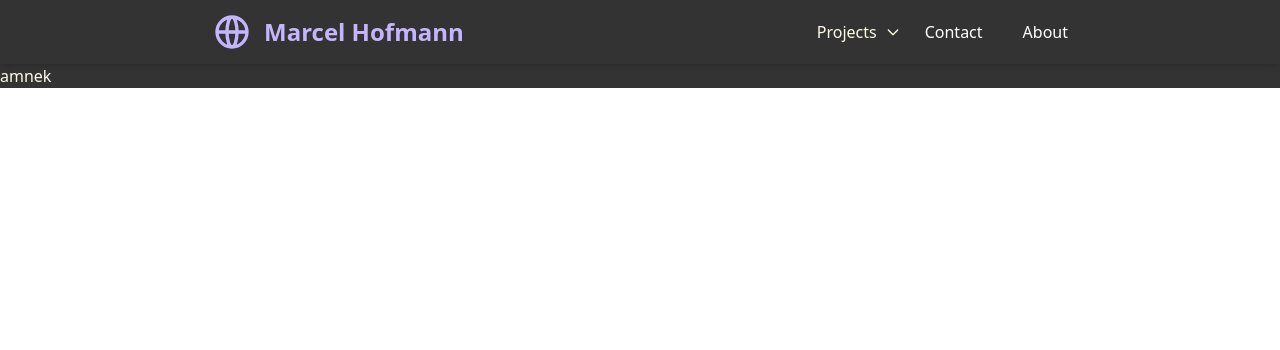
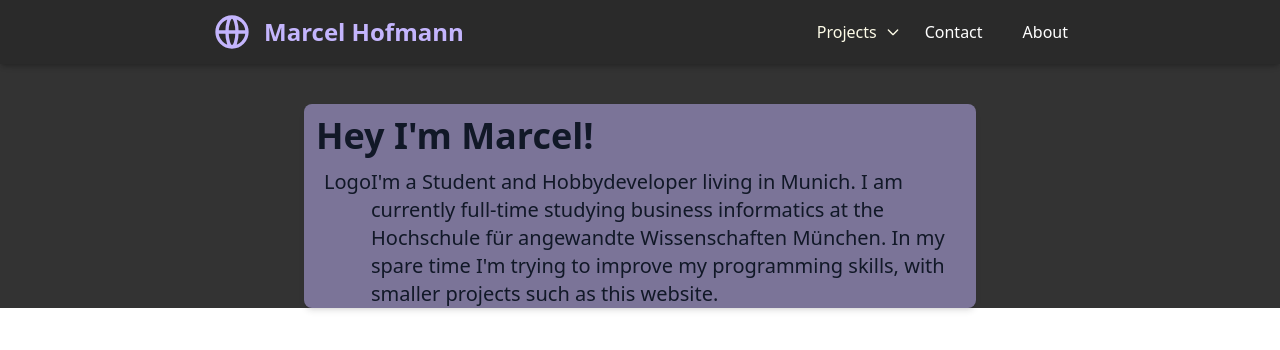
Before and after one commit to marcelhfm/MyWebsite, a Next.js app in the folder client/: page / in a window 1280 px wide. Shown: the top 350 px of the page. Built offline with nearby package versions, Linux system fonts and the light colour scheme.

Commit message:
index incomplete

```diff
--- a/client/components/Navbar.tsx
+++ b/client/components/Navbar.tsx
@@ -7,8 +7,9 @@ interface NavbarProps {}
 
 export const Navbar: React.FC<NavbarProps> = ({}) => {
   return (
-    <nav className="bg-transparent shadow-md">
-      <div className="max-w-4xl mx-auto flex justify-between bg-transparent">
+    <div className="bg-clip-border sticky top-0 z-50 shadow-md w-full bg-opacity-80 blur-backdrop-filter bg-nav">
+      <nav className="shadow-md w-full">
+        <div className="max-w-4xl mx-auto flex justify-between">
           {/* Logo */}
 
           <div className="">
@@ -85,5 +86,6 @@ export const Navbar: React.FC<NavbarProps> = ({}) => {
           </div>
         </div>
       </nav>
+    </div>
   );
 };
--- /dev/null
+++ b/client/components/Pane.tsx
@@ -0,0 +1,11 @@
+import React from "react";
+
+interface PaneProps {}
+
+export const Pane: React.FC<PaneProps> = ({ children }) => {
+  return (
+    <div className="bg-violet-300 max-w-2xl flex m-auto mt-10 rounded-lg shadow-md text-gray-900 bg-opacity-50 backdrop-blur bg-clip-border">
+      {children}
+    </div>
+  );
+};
--- a/client/pages/index.tsx
+++ b/client/pages/index.tsx
@@ -1,11 +1,30 @@
 import Head from "next/head";
+import { Pane } from "../components/Pane";
 
 const IndexPage = () => (
   <div>
     <Head>
       <title>Index</title>
     </Head>
-    <div>amnek</div>
+    <div>
+      <Pane>
+        <div>
+          <div>
+            <h2 className="text-4xl py-3 px-3 font-bold">Hey I'm Marcel!</h2>
+          </div>
+          <div className="flex px-5 text-xl">
+            <div className="">Logo</div>
+            <div>
+              I'm a Student and Hobbydeveloper living in Munich. I am currently
+              full-time studying business informatics at the Hochschule für
+              angewandte Wissenschaften München. In my spare time I'm trying to
+              improve my programming skills, with smaller projects such as this
+              website.
+            </div>
+          </div>
+        </div>
+      </Pane>
+    </div>
   </div>
 );
 
--- a/client/styles/index.css
+++ b/client/styles/index.css
@@ -1,3 +1,13 @@
 @tailwind base;
 @tailwind components;
 @tailwind utilities;
+
+.backdrop-filter {
+  backdrop-filter: blur(8px);
+  -webkit-backdrop-filter: blur(8px);
+}
+
+.blur-backdrop-filter {
+  backdrop-filter: blur(8px);
+  -webkit-backdrop-filter: blur(8px);
+}
--- a/client/tailwind.config.js
+++ b/client/tailwind.config.js
@@ -8,6 +8,7 @@ module.exports = {
       colors: {
         transparent: "transparent",
         base: "#333333",
+        nav: "#292929",
       },
     },
   },
```
Lines whose indentation alone changed are shown as unchanged.
